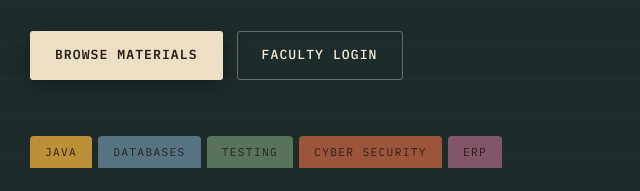
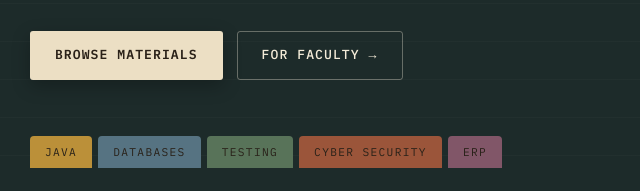
Before and after one commit to lightningXadi/csm, a website: page frontend/index.html in a window 1280 px wide. Shown: the part 441-632 px from the top of the page, 374-1014 px from the left. Drawn offline with nearby package versions, Linux system fonts and the light colour scheme; no server answers.

Commit message:
Update index.html

```diff
--- a/frontend/index.html
+++ b/frontend/index.html
@@ -182,7 +182,7 @@
       <p class="tagline">One clean place for notes, PPTs, and assignments. No WhatsApp hunting. No missed links. Just open and study.</p>
       <div class="cta-row">
         <a href="browse.html" class="btn btn-primary">Browse Materials</a>
-        <a href="faculty.html" class="btn btn-ghost">Faculty Login</a>
+        <a href="faculty.html" class="btn btn-ghost">For Faculty →</a>
       </div>
       <div class="tab-strip">
         <span>Java</span>
```
